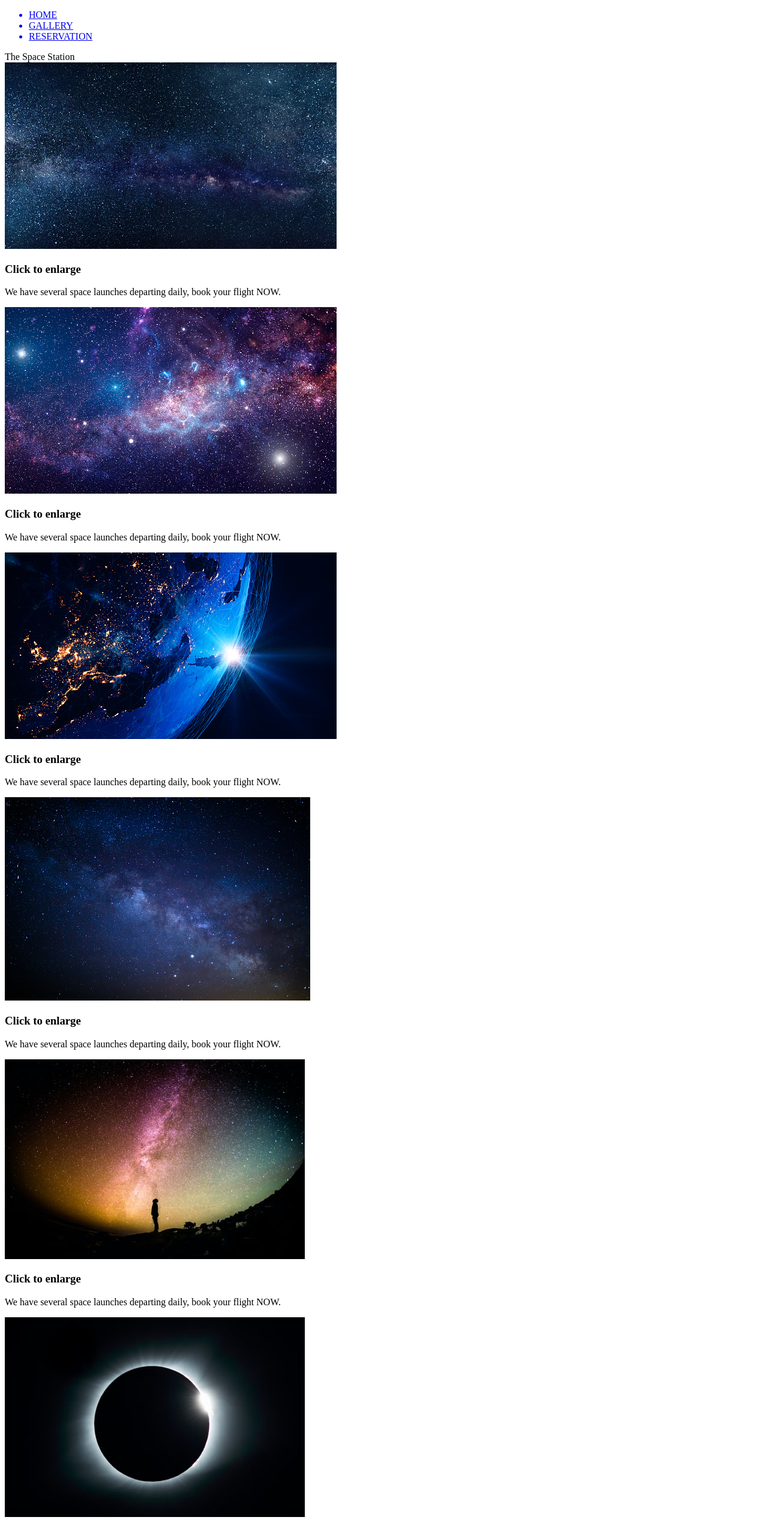
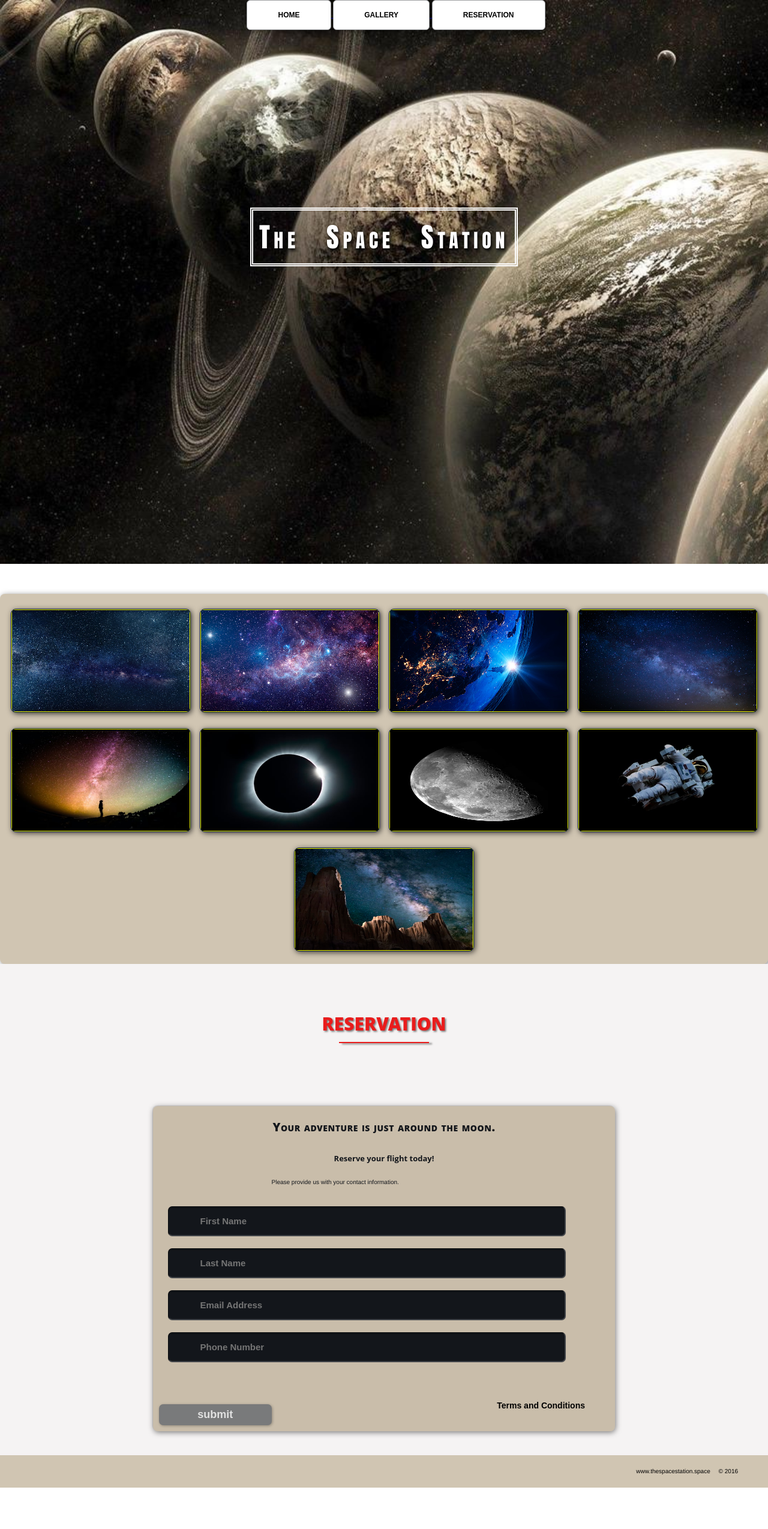
Before and after one commit to ConstantinIlisescu/HTML-and-CSS-Project, a plain HTML site: page project/index.html in a window 1280 px wide. Shown: the top 2549 px of the page at 60% size. After the commit the page ends 2480 px from the top, so only its background shows below. Drawn offline with Linux system fonts and the light colour scheme.

Commit message:
First Submision Assignment

```diff
--- /dev/null
+++ b/project/css/animations.css
@@ -0,0 +1,102 @@
+/* MENU SECTION ANIMATION */
+
+.menu {
+  color: #f00;
+  font: bold 12px/18px sans-serif;
+  text-align: center;
+  display: inline;
+  margin: 0;
+  list-style: none;
+  text-decoration: none;
+}
+
+.menu li {
+  color: #000;
+  background-color: rgba(255, 255, 255, 1);
+  display: inline-block;
+  margin: 0% auto;
+  position: relative;
+  padding: 15px 4%;
+  border: 1px solid #9d9fa2;
+  box-shadow: 2px 2px 10px 0 rgba(0, 0, 0, 0.5);
+  border-radius: 6px;
+  /* background-color: #052136; */
+  cursor: pointer;
+  transition-property: background;
+  transition-duration: 0.4s;
+  transition-delay: 0s;
+  transition-timing-function: ease-in-out;
+}
+
+.menu li:hover {
+  color: #f00;
+  background-color: rgba(100, 65, 0, 0.3);
+}
+
+/* GALLERY SECTION ANIMATION */
+
+.photo {
+  position: relative;
+  line-height: 0;
+  margin-bottom: 2em;
+  overflow: hidden;
+  border-radius: 8px;
+  padding: 1px;
+  border: 1px solid #021a40;
+  background-color: #ff0;
+  box-shadow: 2px 2px 10px 0 rgba(0, 0, 0, 0.7);
+}
+
+.photo-container {
+  text-align: center;
+  margin: 15px auto;
+  width: 300px;
+  height: 169px;
+}
+
+.photo-container img {
+  max-width: 100%;
+  width: 300px;
+  height: 169px;
+}
+
+.photo-overlay {
+  color: #fff;
+  position: absolute;
+  top: 0;
+  right: 0;
+  bottom: 0;
+  left: 0;
+  padding-left: 20px;
+  padding-right: 20px;
+  justify-content: center; /* For centering text inside .photo-overlay*/
+  align-items: center;
+  background: rgba(0, 0, 0, 0.5);
+}
+
+.white-head {
+    color: #c9bdaa;
+    margin-top: 5%;
+}
+
+/* PHOTO OVERLAY TRANSITION */
+
+.photo-overlay {
+    opacity: 0;
+    transition: opacity .5s;
+    border-radius: 10px;
+    cursor: pointer;
+}
+
+.photo-overlay:hover {
+    opacity: 1;
+}
+
+photo img {
+    transition: transform 0.5s;
+    transform-origin: 50% 50%;
+}
+
+.photo:hover img {
+    transform: scale(1.1);
+}
--- /dev/null
+++ b/project/css/shared.css
@@ -0,0 +1,327 @@
+html {
+  font-family: sans-serif;
+  font-size: 62.5%;
+  -webkit-tap-highlight-color: rgba(0, 0, 0, 0);
+  -webkit-text-size-adjust: 100%;
+  -ms-text-size-adjust: 100%;
+}
+
+body {
+  font-size: 14ps;
+  margin: 0;
+  font-family: "Helvetica Neue", Helvetica, Arial, sans-serif;
+  line-height: 1.42857143;
+  color: #333;
+  background-color: #fff;
+}
+
+footer,
+nav {
+  display: block;
+}
+
+h1,
+h2,
+h3,
+h4,
+h5,
+h6 {
+  font-family: "Open Sans", sans-serif;
+}
+
+h1 {
+  line-height: 50px;
+  font-weight: 900;
+  font-size: 30px;
+  text-transform: uppercase;
+  text-align: center;
+  color: #e91c1c;
+  text-shadow: 2px 2px 3px rgba(0, 0, 0, 0.5);
+}
+
+h1::after {
+  /* This is the underline */
+  display: block;
+  content: "";
+  height: 2px;
+  width: 150px;
+  background: #e91c1c;
+  margin: 5px auto 40px;
+  box-shadow: 5px 2px 3px rgba(0, 0, 0, 0.5);
+}
+
+h2 {
+  line-height: 50px;
+  color: #e91c1c;
+}
+
+h3 {
+  line-height: 30px;
+  padding-bottom: 20px;
+}
+
+h4 {
+  padding-top: 25px;
+  line-height: 40px;
+  padding-bottom: 0px;
+  font-size: 22px;
+  font-weight: 900;
+}
+
+p {
+  font-weight: 300;
+  line-height: 30px;
+  padding-bottom: 15px;
+}
+
+.text-center {
+  text-align: center;
+}
+
+.heading-padding {
+  padding-bottom: 40px;
+}
+
+section {
+  padding-top: 50px;
+}
+
+.navbar {
+  height: 105px;
+  max-height: 340px;
+  display: block;
+}
+
+.container {
+  padding-right: 15px;
+  padding-left: 15px;
+  margin-right: auto;
+  margin-left: auto;
+}
+
+.container-fluid {
+  padding-right: 15px;
+  padding-left: 15px;
+  margin-right: auto;
+  margin-left: auto;
+}
+
+.row {
+  margin-right: -15px;
+  margin-left: -15px;
+}
+
+.clearfix::after,
+.container::after,
+.navbar::after {
+  clear: both;
+  display: table;
+  content: "";
+}
+
+.wrap {
+  height: 100%;
+  width: 100%;
+  position: absolute;
+  overflow: hidden; /* This ensure that
+    the image cannot render outside
+    of their container without
+    forcing any scrollbars */
+  top: 0;
+  left: 0;
+  text-align: center;
+}
+
+.menu-container {
+  max-height: 340px;
+  margin: 0% auto;
+  content: " ";
+  /*top: 0;
+left: 0;
+position: absolute;*/ /* To the top edge of the screen*/
+  width: 100%;
+  position: fixed;
+  z-index: 100%;
+  /* background-color: rgba(255,255,255, 0.5) */
+}
+
+/* HOME SECTION STYLES */
+
+#home {
+  background: url(../images/thumb/planets.jpg);
+  background-attachment: fixed;
+  -webkit-background-size: cover;
+  -moz-background-size: cover;
+  -o-background-size: cover;
+  background-size: cover;
+  width: 100%;
+  display: block;
+  height: auto;
+  padding-top: 350px; /* This is space before the Main title Logo */
+  padding-bottom: 500px; /*This is spacer after the Main title Logo*/
+  color: #fff;
+}
+
+.head-main {
+  text-shadow: 2px 4px 5px rgba(0, 0, 0, 0.9);
+  font-variant: small-caps;
+  color: #fff;
+  letter-spacing: 5pt;
+  word-spacing: 21pt;
+  font-size: 4.5em;
+  text-align: left;
+  font-family: impact, sans-serif;
+  line-height: 2;
+  font-weight: 900;
+  border: 5px double #fff;
+  padding: 10px;
+}
+
+.head-sub-main {
+  font-size: 23px;
+  font-weight: 500;
+  padding: 50px 20px 10px 20px;
+  text-transform: uppercase;
+}
+
+.head-last {
+  font-size: 18px;
+  font-weight: 900;
+  padding: 5px 20px 20px 20px;
+  border: 1px dotted #fff;
+  padding: 5px;
+}
+
+/* CONTACT STYLES */
+
+.flex-container {
+  display: -webkit-flex;
+  display: flex;
+  flex-wrap: wrap;
+  padding: 10px;
+  border-radius: 8px;
+  margin: 0px auto;
+  background-color: rgba(100, 65, 0, 0.3);
+  box-shadow: 2px 2px 10px 0 rgba(0, 0, 0, 0.5);
+}
+
+#contact {
+  background-color: #f5f3f3;
+}
+
+.reservation {
+  width: 60%;
+  padding: 10px;
+  border-radius: 8px;
+  margin: 0px auto;
+  background-color: rgba(100, 65, 0, 0.3);
+  box-shadow: -1px -1px 1px 0 rgba(0, 0, 0, 0.1),
+    1px 2px 10px 0 rgba(0, 0, 0, 0.5);
+}
+
+.reservation h2 {
+  width: 70%;
+  text-align: center;
+  margin: 0 auto;
+  color: #13161b;
+  font-size: 1.3em;
+  letter-spacing: 0pt;
+  word-spacing: 0pt;
+}
+
+.reservation h2 span {
+  width: 70%;
+  text-align: center;
+  margin: 0 auto;
+  color: #13161b;
+  font-weight: 900;
+  font-size: 1.5em;
+  font-variant: small-caps;
+  letter-spacing: 0.4pt;
+  word-spacing: 0.3pt;
+}
+
+.reservation p {
+  color: #13161b;
+  width: 50%;
+  margin: 0 auto;
+}
+
+.reservation input[type="text"] {
+  font-size: 15px;
+  outline: none;
+  font-weight: 600;
+  color: #8dbe8f;
+  padding: 2% 1% 2% 7%;
+  width: 80%;
+  border-top: 1px solid #090b0d;
+  border-right: 2px solid #424549;
+  border-bottom: 2px solid #424549;
+  border-left: 1px solid #090b0d;
+  margin: 10px 1em;
+  border-radius: 7px;
+  background: #13161b;
+  box-shadow: inset 0px 3px 0px 0px rgba(5, 5, 5, 0.15);
+  font-family: "Releway", sans-serif;
+}
+
+.reservation input[type="text"]:hover {
+  box-shadow: 0 0 10px rgba(100, 65, 0, 0.8);
+}
+
+.form-spacer {
+  padding: 30px 39px;
+}
+
+.terms {
+  margin: 30px 1px 0 0;
+  padding-left: 52px;
+  font-size: 14px;
+  line-height: 5px;
+  color: #000;
+  cursor: pointer;
+  font-family: "Releway", sans-serif;
+  font-weight: 600;
+  position: relative;
+  display: inline;
+  float: right;
+}
+
+.terms:hover {
+  color: orange;
+  text-decoration: underline;
+}
+
+.submit input[type="submit"] {
+  color: rgb(225, 225, 225);
+  cursor: pointer;
+  border: none;
+  font-weight: 900;
+  outline: none;
+  text-align: center;
+  font-family: "Relay", sans-serif;
+  margin: opx 3%;
+  padding: 7px 0px;
+  width: 25%;
+  font-size: 18px;
+  transition: border-color 0.3s color 0.3s background-coloe 0.3s;
+  border-radius: 7px;
+  background-color: #797a7b;
+  box-shadow: 1px 1px 4px 0 rgba(0, 0, 0, 0.3);
+}
+
+.submit input[type="submit"]:hover {
+  color: #000;
+  background-color: #8d8e6f;
+  box-shadow: inset 1px 2px 15px 0 rgba(0, 0, 0, 0.5);
+}
+
+/* FOOTER STYLES */
+
+#footer {
+  background-color: rgba(100, 65, 0, 0.3);
+  color: #000;
+  text-shadow: 2px 2px 8px 0 rgba(0, 0, 0, 0.4);
+  padding: 20px 50px 20px 50px;
+  text-align: right;
+}
--- a/project/index.html
+++ b/project/index.html
@@ -6,8 +6,8 @@
         <meta http-equiv="X-UA-Compatible" content="IE=edge">
         <meta name="viewport" content="width=device-width, initial-scale=1.0">
         <title>The Space Station | Resort</title>
-        <link rel="stylesheet" href="style.css">
-        <link rel="stylesheet" href="style.css">
+        <link rel="stylesheet" href="./css/shared.css">
+        <link rel="stylesheet" href="./css/animations.css">
     </head>
 
     <body>
@@ -32,7 +32,7 @@
 
         <!-- HOME -->
         <div id="home">
-            <div class="containe">
+            <div class="container">
                 <div class="text-center">
                     <span class="head-main">The Space Station</span>
                 </div>
```
Also changed, not shown: project/index_old.html (deleted, +0 -199 lines).
